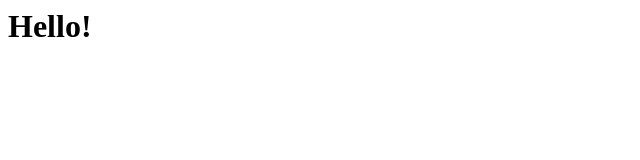
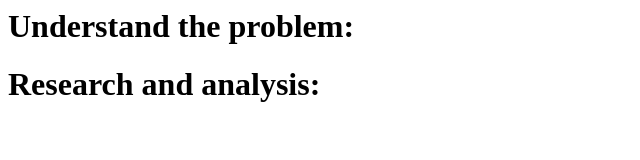
Before and after one commit to j-eltayar/SOEN-357-mini-Project, a plain HTML site: page index.html in a window 1280 px wide. Shown: the whole page, without its empty margins (0-640 px from the left). Drawn offline with Linux system fonts and the light colour scheme.

Commit message:
Basic Start

```diff
--- a/index.html
+++ b/index.html
@@ -1 +1,8 @@
-<h1>Hello!</h1>
+<head>
+
+</head>
+<body>
+    <h1>Understand the problem:</h1>
+    <h1>Research and analysis:</h1>
+    <h1></h1>
+</body>
```
